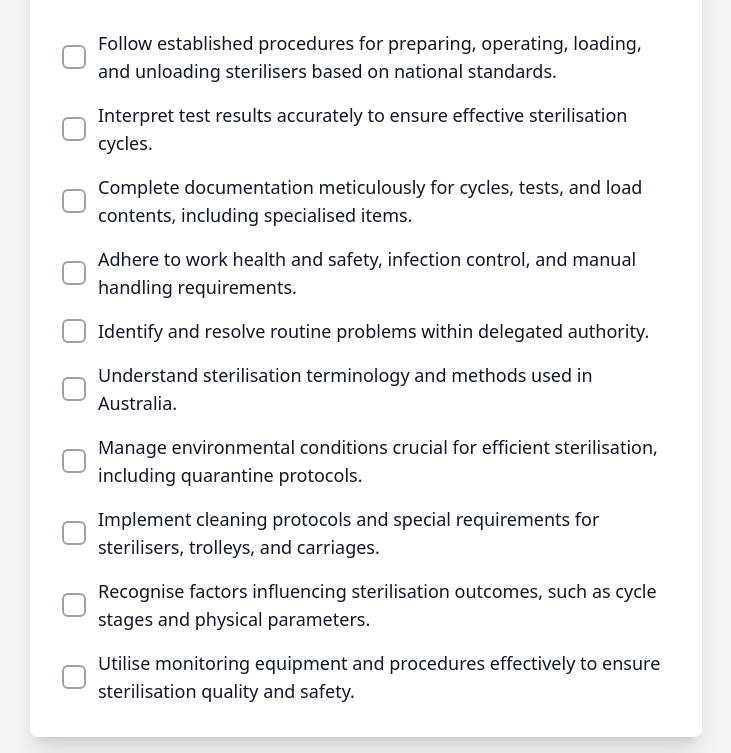
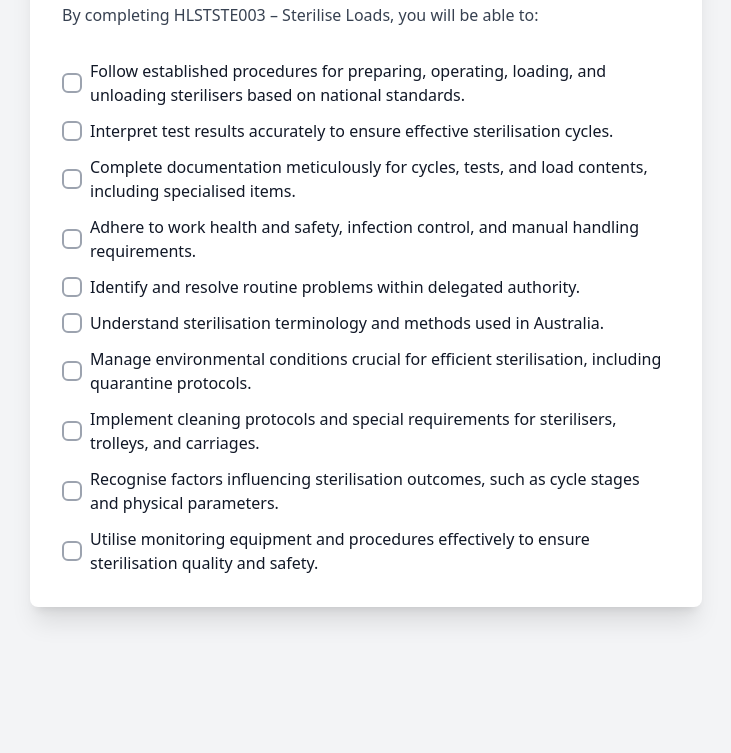
Before and after one commit to DapaLMS1/Learning-outcomes-HLTSTE003, a plain HTML site: page index.html in a window 1280 px wide. Shown: the part 139-892 px from the top of the page, without its empty margins (274-1005 px from the left). After the commit the page ends 800 px from the top, so only its background shows below. Drawn offline with nearby package versions, Linux system fonts and the light colour scheme.

Commit message:
Update index.html

```diff
--- a/index.html
+++ b/index.html
@@ -18,7 +18,7 @@
         .checked-icon::before {
             content: "\2713"; /* Unicode for a check mark */
             color: #10B981; /* Green color */
-            font-size: 1.25rem; /* Adjust font size to fit well */
+            font-size: 1.1rem; /* Adjusted font size to fit well with smaller text */
             font-weight: bold;
         }
 
@@ -31,89 +31,89 @@
 </head>
 <body class="bg-gray-100 min-h-screen flex items-center justify-center p-4 font-sans">
     <div class="bg-white p-8 rounded-lg shadow-xl w-full max-w-2xl">
-        <h1 class="text-3xl font-bold text-gray-800 mb-6 text-center">Learning Outcomes</h1>
-        <p class="text-lg text-gray-700 mb-8">
+        <h1 class="text-2xl font-bold text-gray-800 mb-6 text-center">Learning Outcomes</h1>
+        <p class="text-base text-gray-700 mb-8">
             By completing HLSTSTE003 – Sterilise Loads, you will be able to:
         </p>
 
-        <ul class="space-y-4">
+        <ul class="space-y-3">
             <!-- Learning Outcome 1 -->
             <li class="flex items-start">
                 <input type="checkbox" id="outcome1" class="hidden" onchange="toggleOutcome(this)">
-                <label for="outcome1" class="flex items-center cursor-pointer text-gray-900 text-lg flex-grow">
-                    <span class="checkbox-custom w-6 h-6 border-2 border-gray-400 rounded-md flex-shrink-0 mr-3"></span>
+                <label for="outcome1" class="flex items-center cursor-pointer text-gray-900 text-base flex-grow">
+                    <span class="checkbox-custom w-5 h-5 border-2 border-gray-400 rounded-md flex-shrink-0 mr-2"></span>
                     <span class="outcome-text">Follow established procedures for preparing, operating, loading, and unloading sterilisers based on national standards.</span>
                 </label>
             </li>
             <!-- Learning Outcome 2 -->
             <li class="flex items-start">
                 <input type="checkbox" id="outcome2" class="hidden" onchange="toggleOutcome(this)">
-                <label for="outcome2" class="flex items-center cursor-pointer text-gray-900 text-lg flex-grow">
-                    <span class="checkbox-custom w-6 h-6 border-2 border-gray-400 rounded-md flex-shrink-0 mr-3"></span>
+                <label for="outcome2" class="flex items-center cursor-pointer text-gray-900 text-base flex-grow">
+                    <span class="checkbox-custom w-5 h-5 border-2 border-gray-400 rounded-md flex-shrink-0 mr-2"></span>
                     <span class="outcome-text">Interpret test results accurately to ensure effective sterilisation cycles.</span>
                 </label>
             </li>
             <!-- Learning Outcome 3 -->
             <li class="flex items-start">
                 <input type="checkbox" id="outcome3" class="hidden" onchange="toggleOutcome(this)">
-                <label for="outcome3" class="flex items-center cursor-pointer text-gray-900 text-lg flex-grow">
-                    <span class="checkbox-custom w-6 h-6 border-2 border-gray-400 rounded-md flex-shrink-0 mr-3"></span>
+                <label for="outcome3" class="flex items-center cursor-pointer text-gray-900 text-base flex-grow">
+                    <span class="checkbox-custom w-5 h-5 border-2 border-gray-400 rounded-md flex-shrink-0 mr-2"></span>
                     <span class="outcome-text">Complete documentation meticulously for cycles, tests, and load contents, including specialised items.</span>
                 </label>
             </li>
             <!-- Learning Outcome 4 -->
             <li class="flex items-start">
                 <input type="checkbox" id="outcome4" class="hidden" onchange="toggleOutcome(this)">
-                <label for="outcome4" class="flex items-center cursor-pointer text-gray-900 text-lg flex-grow">
-                    <span class="checkbox-custom w-6 h-6 border-2 border-gray-400 rounded-md flex-shrink-0 mr-3"></span>
+                <label for="outcome4" class="flex items-center cursor-pointer text-gray-900 text-base flex-grow">
+                    <span class="checkbox-custom w-5 h-5 border-2 border-gray-400 rounded-md flex-shrink-0 mr-2"></span>
                     <span class="outcome-text">Adhere to work health and safety, infection control, and manual handling requirements.</span>
                 </label>
             </li>
             <!-- Learning Outcome 5 -->
             <li class="flex items-start">
                 <input type="checkbox" id="outcome5" class="hidden" onchange="toggleOutcome(this)">
-                <label for="outcome5" class="flex items-center cursor-pointer text-gray-900 text-lg flex-grow">
-                    <span class="checkbox-custom w-6 h-6 border-2 border-gray-400 rounded-md flex-shrink-0 mr-3"></span>
+                <label for="outcome5" class="flex items-center cursor-pointer text-gray-900 text-base flex-grow">
+                    <span class="checkbox-custom w-5 h-5 border-2 border-gray-400 rounded-md flex-shrink-0 mr-2"></span>
                     <span class="outcome-text">Identify and resolve routine problems within delegated authority.</span>
                 </label>
             </li>
             <!-- Learning Outcome 6 -->
             <li class="flex items-start">
                 <input type="checkbox" id="outcome6" class="hidden" onchange="toggleOutcome(this)">
-                <label for="outcome6" class="flex items-center cursor-pointer text-gray-900 text-lg flex-grow">
-                    <span class="checkbox-custom w-6 h-6 border-2 border-gray-400 rounded-md flex-shrink-0 mr-3"></span>
+                <label for="outcome6" class="flex items-center cursor-pointer text-gray-900 text-base flex-grow">
+                    <span class="checkbox-custom w-5 h-5 border-2 border-gray-400 rounded-md flex-shrink-0 mr-2"></span>
                     <span class="outcome-text">Understand sterilisation terminology and methods used in Australia.</span>
                 </label>
             </li>
             <!-- Learning Outcome 7 -->
             <li class="flex items-start">
                 <input type="checkbox" id="outcome7" class="hidden" onchange="toggleOutcome(this)">
-                <label for="outcome7" class="flex items-center cursor-pointer text-gray-900 text-lg flex-grow">
-                    <span class="checkbox-custom w-6 h-6 border-2 border-gray-400 rounded-md flex-shrink-0 mr-3"></span>
+                <label for="outcome7" class="flex items-center cursor-pointer text-gray-900 text-base flex-grow">
+                    <span class="checkbox-custom w-5 h-5 border-2 border-gray-400 rounded-md flex-shrink-0 mr-2"></span>
                     <span class="outcome-text">Manage environmental conditions crucial for efficient sterilisation, including quarantine protocols.</span>
                 </label>
             </li>
             <!-- Learning Outcome 8 -->
             <li class="flex items-start">
                 <input type="checkbox" id="outcome8" class="hidden" onchange="toggleOutcome(this)">
-                <label for="outcome8" class="flex items-center cursor-pointer text-gray-900 text-lg flex-grow">
-                    <span class="checkbox-custom w-6 h-6 border-2 border-gray-400 rounded-md flex-shrink-0 mr-3"></span>
+                <label for="outcome8" class="flex items-center cursor-pointer text-gray-900 text-base flex-grow">
+                    <span class="checkbox-custom w-5 h-5 border-2 border-gray-400 rounded-md flex-shrink-0 mr-2"></span>
                     <span class="outcome-text">Implement cleaning protocols and special requirements for sterilisers, trolleys, and carriages.</span>
                 </label>
             </li>
             <!-- Learning Outcome 9 -->
             <li class="flex items-start">
                 <input type="checkbox" id="outcome9" class="hidden" onchange="toggleOutcome(this)">
-                <label for="outcome9" class="flex items-center cursor-pointer text-gray-900 text-lg flex-grow">
-                    <span class="checkbox-custom w-6 h-6 border-2 border-gray-400 rounded-md flex-shrink-0 mr-3"></span>
+                <label for="outcome9" class="flex items-center cursor-pointer text-gray-900 text-base flex-grow">
+                    <span class="checkbox-custom w-5 h-5 border-2 border-gray-400 rounded-md flex-shrink-0 mr-2"></span>
                     <span class="outcome-text">Recognise factors influencing sterilisation outcomes, such as cycle stages and physical parameters.</span>
                 </label>
             </li>
             <!-- Learning Outcome 10 -->
             <li class="flex items-start">
                 <input type="checkbox" id="outcome10" class="hidden" onchange="toggleOutcome(this)">
-                <label for="outcome10" class="flex items-center cursor-pointer text-gray-900 text-lg flex-grow">
-                    <span class="checkbox-custom w-6 h-6 border-2 border-gray-400 rounded-md flex-shrink-0 mr-3"></span>
+                <label for="outcome10" class="flex items-center cursor-pointer text-gray-900 text-base flex-grow">
+                    <span class="checkbox-custom w-5 h-5 border-2 border-gray-400 rounded-md flex-shrink-0 mr-2"></span>
                     <span class="outcome-text">Utilise monitoring equipment and procedures effectively to ensure sterilisation quality and safety.</span>
                 </label>
             </li>
```
